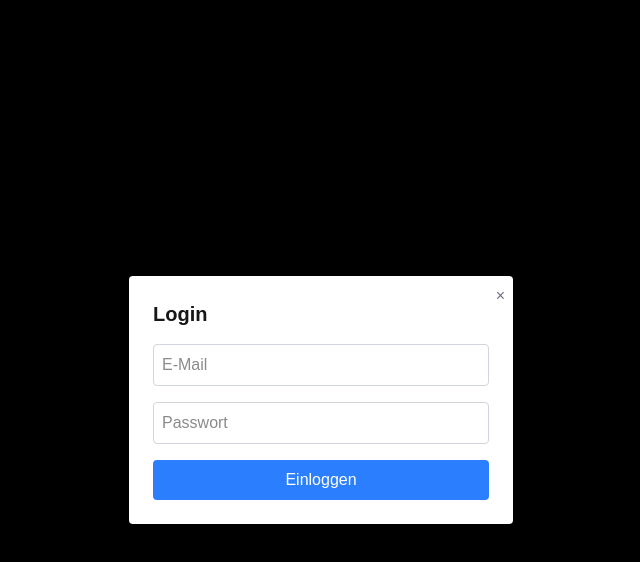
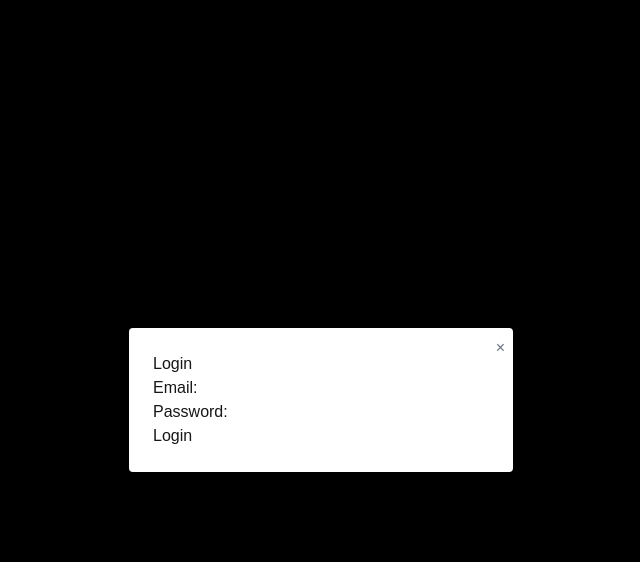
Before and after one commit to Algik0/webapp_project, a Next.js app: page / in a window 1280 px wide. Both pictures are taken after a click on the button "Login". Shown: the top 562 px of the page, without its empty margins (319-959 px from the left). Built offline with nearby package versions, Linux system fonts and the light colour scheme.

Commit message:
Added_extra_file_for_login

```diff
--- /dev/null
+++ b/app/login.tsx
@@ -0,0 +1,43 @@
+import React, { useState } from 'react';
+
+const Login: React.FC = () => {
+    const [email, setEmail] = useState('');
+    const [password, setPassword] = useState('');
+
+    const handleSubmit = (e: React.FormEvent) => {
+        e.preventDefault();
+        console.log('Login submitted:', { email, password });
+        // Add your login logic here
+    };
+
+    return (
+        <div>
+            <h1>Login</h1>
+            <form onSubmit={handleSubmit}>
+                <div>
+                    <label htmlFor="email">Email:</label>
+                    <input
+                        type="email"
+                        id="email"
+                        value={email}
+                        onChange={(e) => setEmail(e.target.value)}
+                        required
+                    />
+                </div>
+                <div>
+                    <label htmlFor="password">Password:</label>
+                    <input
+                        type="password"
+                        id="password"
+                        value={password}
+                        onChange={(e) => setPassword(e.target.value)}
+                        required
+                    />
+                </div>
+                <button type="submit">Login</button>
+            </form>
+        </div>
+    );
+};
+
+export default Login;
--- a/app/page.tsx
+++ b/app/page.tsx
@@ -1,6 +1,9 @@
 "use client";
 
 import { useState } from "react";
+import dynamic from "next/dynamic";
+
+const Login = dynamic(() => import("./login"), { ssr: false });
 
 export default function Taskademia() {
   const [tasks, setTasks] = useState<string[]>([]);
@@ -82,7 +85,7 @@ export default function Taskademia() {
       </div>
 
       {/* Modal */}
-      {showModal && (
+      {showModal && modalType === "login" && (
         <div className="fixed inset-0 bg-black bg-opacity-50 flex items-center justify-center z-50">
           <div className="bg-white p-6 rounded shadow-lg w-full max-w-sm relative">
             <button
@@ -91,9 +94,21 @@ export default function Taskademia() {
             >
               &times;
             </button>
-            <h2 className="text-xl font-bold mb-4">
-              {modalType === "login" ? "Login" : "Registrieren"}
-            </h2>
+            <Login />
+          </div>
+        </div>
+      )}
+
+      {showModal && modalType === "register" && (
+        <div className="fixed inset-0 bg-black bg-opacity-50 flex items-center justify-center z-50">
+          <div className="bg-white p-6 rounded shadow-lg w-full max-w-sm relative">
+            <button
+              onClick={closeModal}
+              className="absolute top-2 right-2 text-gray-500 hover:text-black"
+            >
+              &times;
+            </button>
+            <h2 className="text-xl font-bold mb-4">Registrieren</h2>
             <form className="space-y-4">
               <input
                 type="email"
@@ -109,7 +124,7 @@ export default function Taskademia() {
                 type="submit"
                 className="w-full bg-blue-500 text-white py-2 rounded hover:bg-blue-600"
               >
-                {modalType === "login" ? "Einloggen" : "Registrieren"}
+                Registrieren
               </button>
             </form>
           </div>
```
